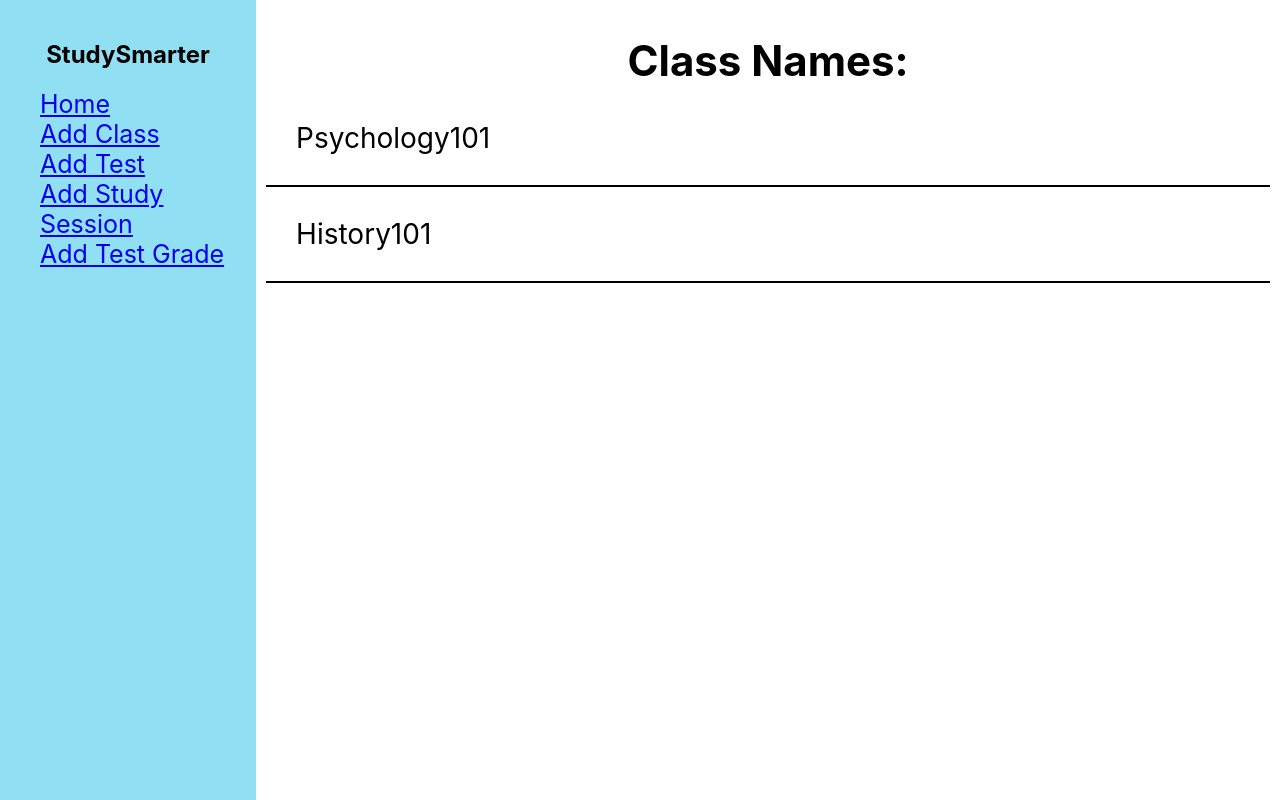
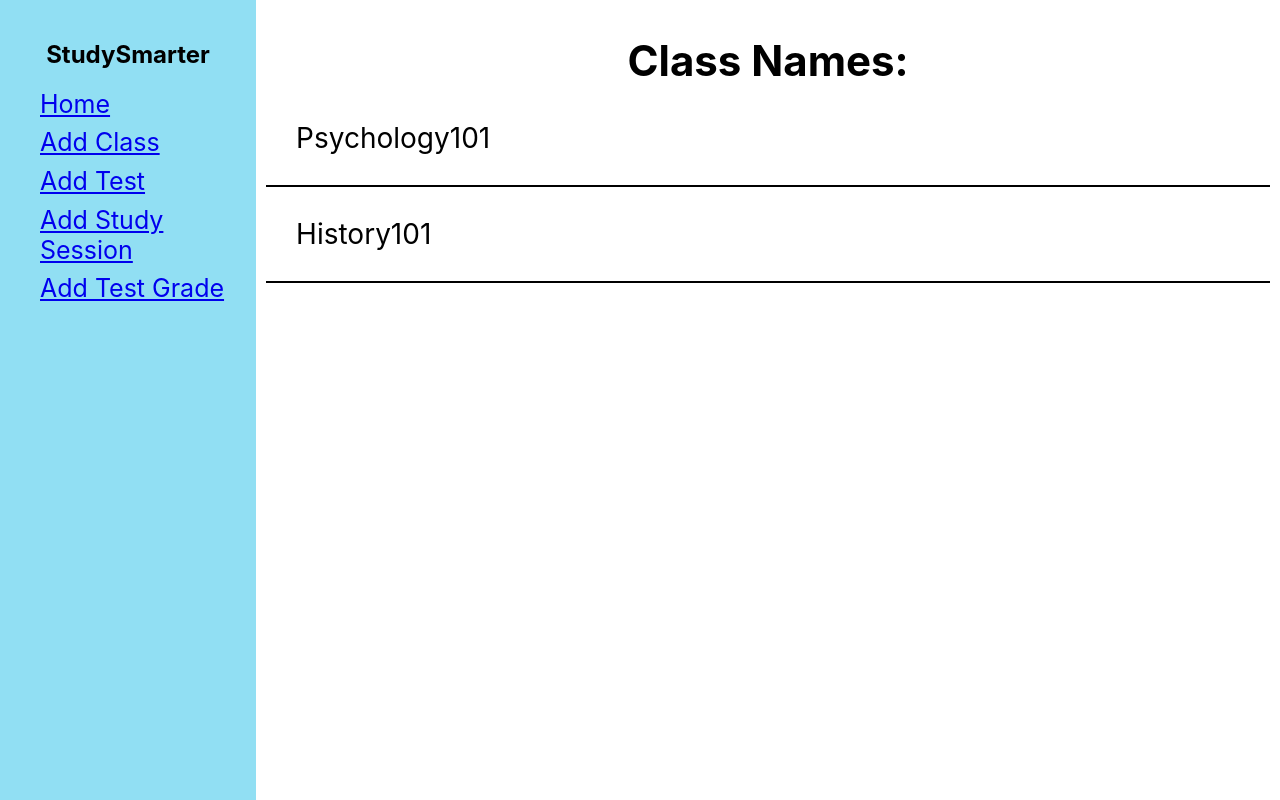
Before and after one commit to cparch/studySmarter, a React (Create React App) app: page / in a window 1280 px wide. Built offline with nearby package versions, Linux system fonts and the light colour scheme.

Commit message:
Incease bottom padding for each link in Nav

```diff
--- a/src/Components/Nav.css
+++ b/src/Components/Nav.css
@@ -13,6 +13,7 @@
 .sidenav li {
   font-size: 25px;
   display: block;
+  padding-bottom: 4%;
 }
 
 h2{
```
